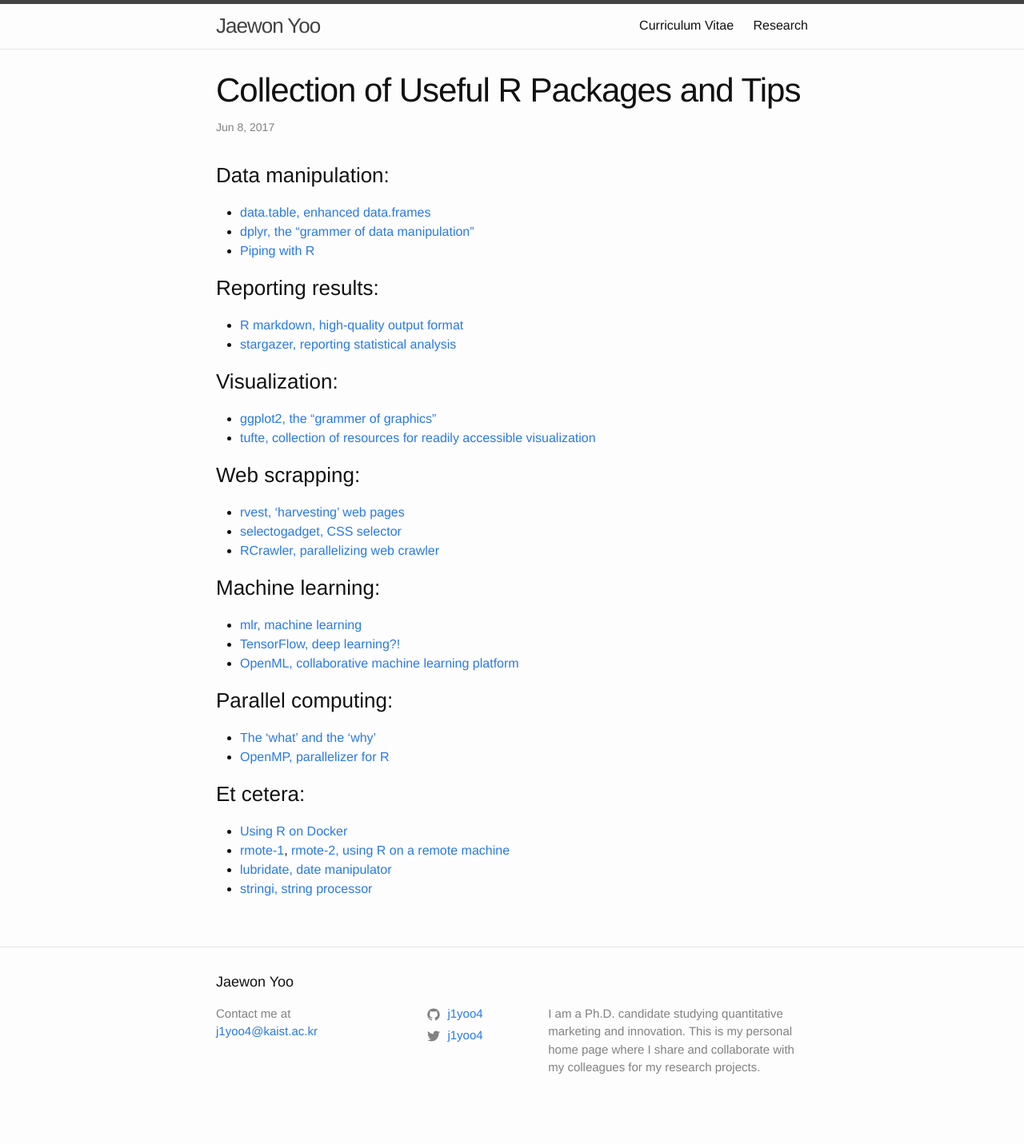
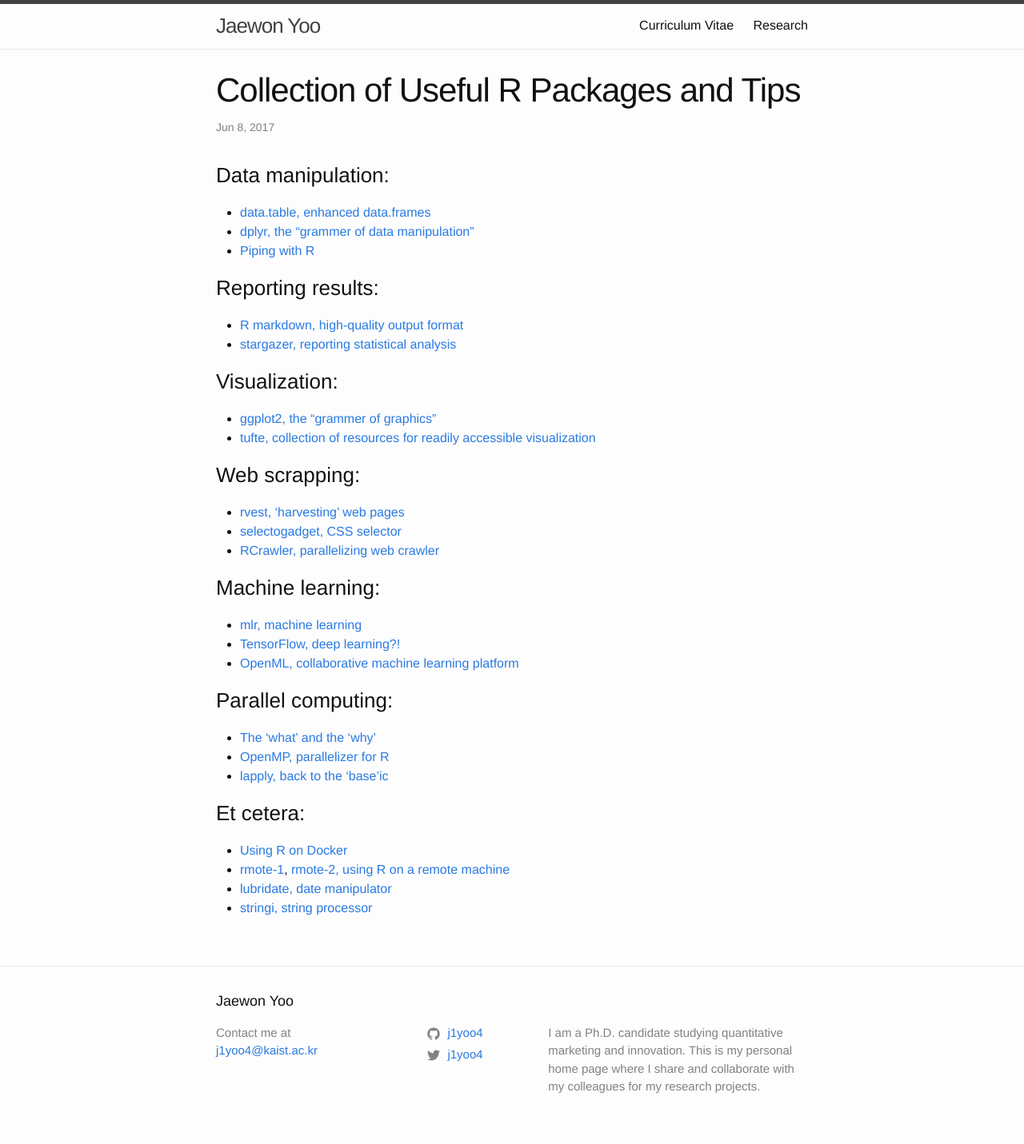
Before and after one commit to j1yoo/j1yoo.github.io, a Jekyll site: the page built from _posts/2017-06-08-useful_r_packages.md, in a window 1280 px wide. Shown: the whole page at 80% size. Built offline with Jekyll 4.4.1, drawn with Linux system fonts in a browser that asks for light colours; before the commit the page ends 1407 px from its top, so only the background shows below that.

Commit message:
Create 2017-06-08-useful_r_packages.md

```diff
--- a/_posts/2017-06-08-useful_r_packages.md
+++ b/_posts/2017-06-08-useful_r_packages.md
@@ -30,6 +30,7 @@
 ### Parallel computing:
 * [The 'what' and the 'why'](https://www.r-bloggers.com/r-with-parallel-computing-from-user-perspectives/)
 * [OpenMP, parallelizer for R](https://www.r-bloggers.com/r-and-openmp-boosting-compiled-code-on-multi-core-cpu-s/)
+* [lapply, back to the 'base'ic](http://rpubs.com/kaz_yos/1204)
 
 ### Et cetera:
 * [Using R on Docker](https://github.com/rocker-org/rocker/wiki/Using-the-RStudio-image)
```
